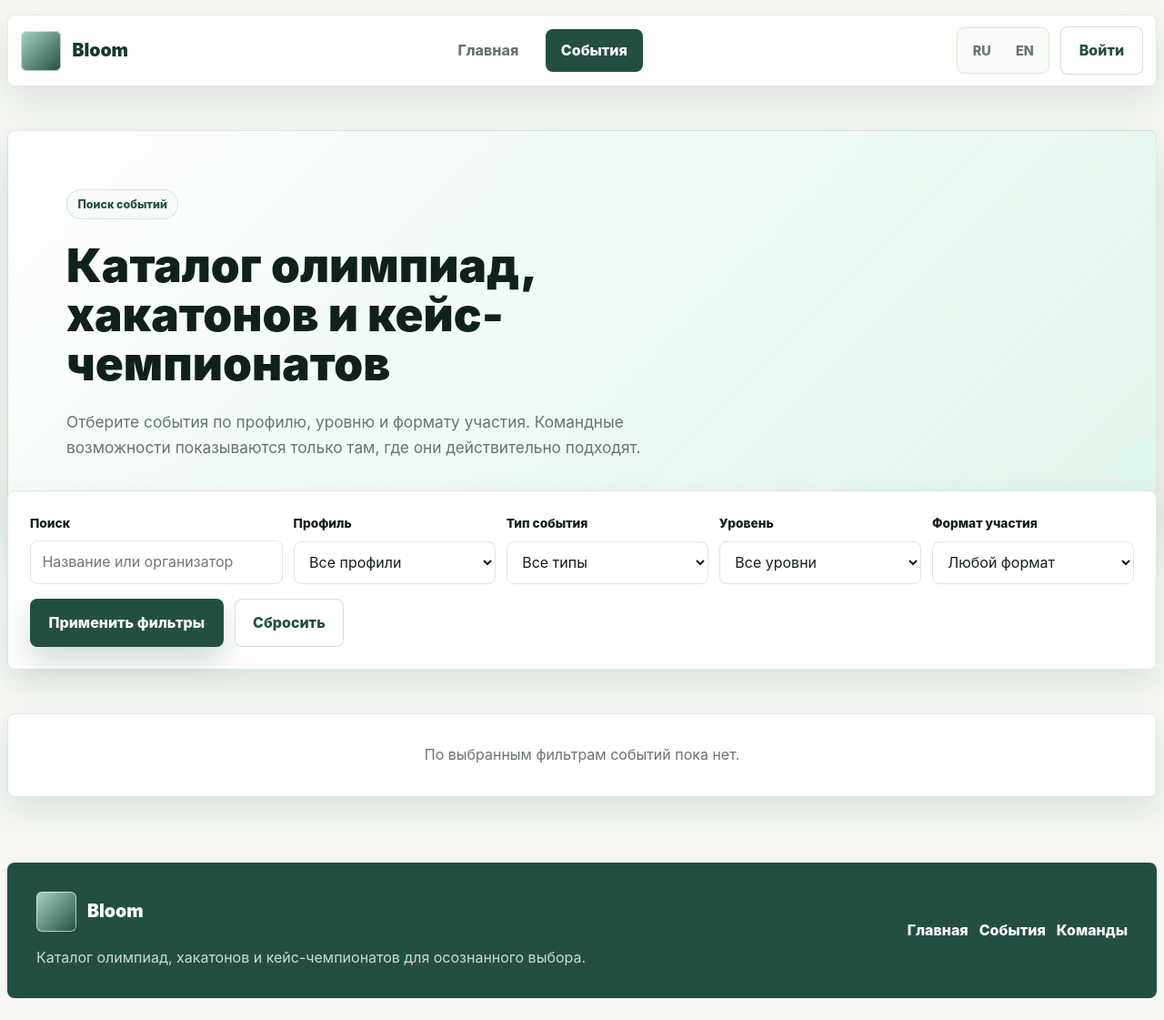
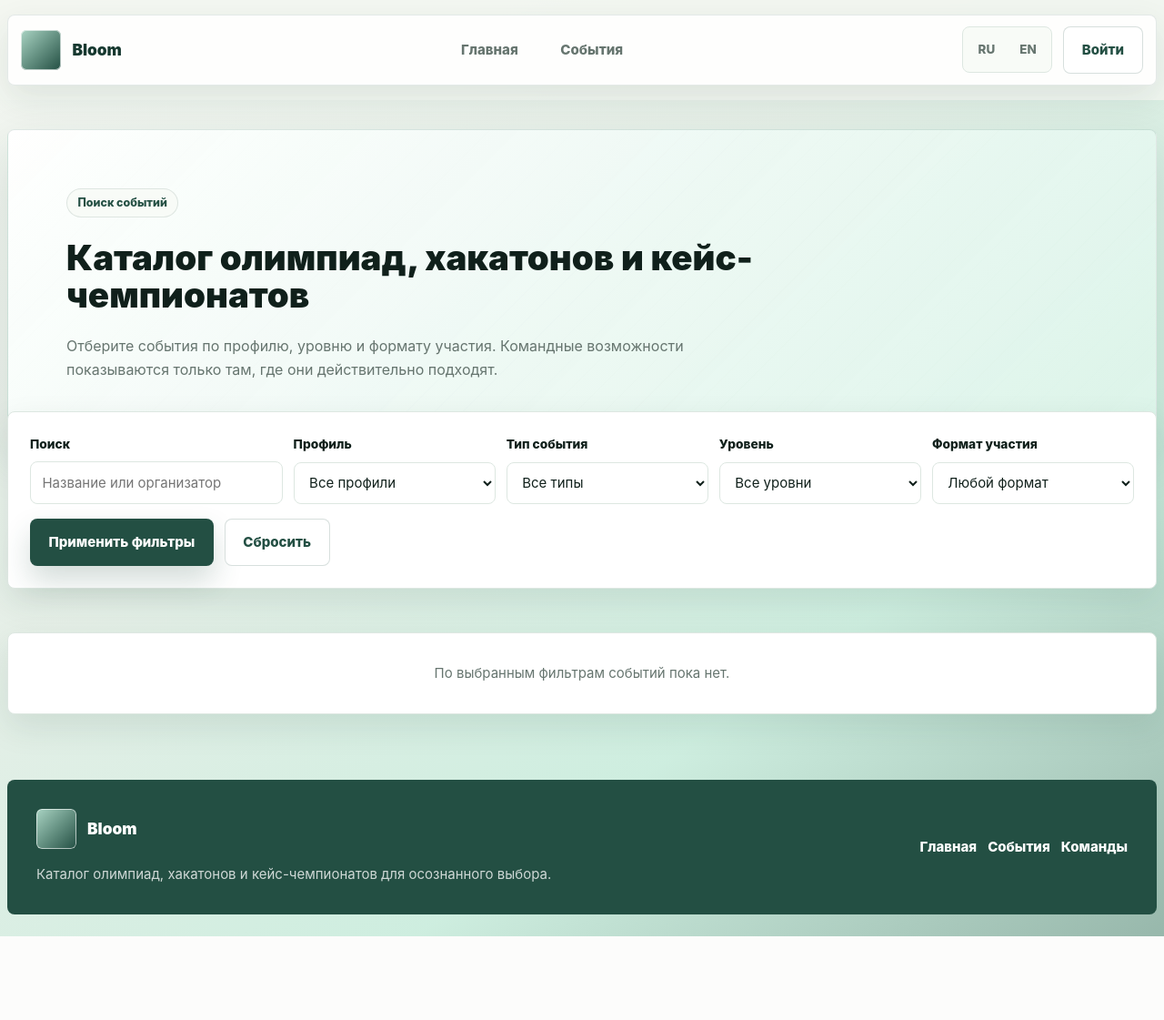
Before and after one commit to NikitOK11/Bloom, a Django app: template backend/apps/web/templates/web/event_list.html in a window 1280 px wide. Shown: the whole page at 91% size. After the commit the page ends 1029 px from the top, so only its background shows below. Run offline with Django 3.2, Linux system fonts and the light colour scheme; the template is opened without the code that fills it, so the values that code supplies are empty.

Commit message:
Tune landing navigation and hero

```diff
--- a/backend/apps/web/static/web/styles.css
+++ b/backend/apps/web/static/web/styles.css
@@ -38,10 +38,12 @@ html {
 body {
     min-height: 100%;
     margin: 0;
-    background: var(--color-bg);
+    background:
+        linear-gradient(145deg, rgba(244, 247, 242, 0.98) 0%, rgba(229, 239, 231, 0.98) 38%, rgba(191, 234, 216, 0.72) 70%, rgba(35, 79, 67, 0.72) 132%),
+        var(--color-bg);
     color: var(--color-text);
     font-family: Inter, ui-sans-serif, system-ui, -apple-system, BlinkMacSystemFont, "Segoe UI", sans-serif;
-    font-size: 16px;
+    font-size: 15px;
     line-height: 1.6;
 }
 
@@ -113,7 +115,7 @@ h3 {
     align-items: center;
     gap: var(--space-3);
     color: var(--color-deep-dark);
-    font-size: 1.22rem;
+    font-size: 1.08rem;
     font-weight: 900;
 }
 
@@ -141,7 +143,7 @@ h3 {
     padding: 0.68rem 1.08rem;
     border-radius: var(--radius-lg);
     color: var(--color-muted);
-    font-size: 1rem;
+    font-size: 0.94rem;
     font-weight: 800;
 }
 
@@ -173,7 +175,7 @@ h3 {
     background: transparent;
     color: var(--color-muted);
     font: inherit;
-    font-size: 0.9rem;
+    font-size: 0.84rem;
     font-weight: 850;
     cursor: pointer;
 }
@@ -283,7 +285,7 @@ h3 {
 .page-title {
     max-width: 820px;
     color: var(--color-text);
-    font-size: clamp(2.4rem, 5vw, 5.2rem);
+    font-size: clamp(2.25rem, 4.1vw, 4.35rem);
     font-weight: 950;
     letter-spacing: 0;
 }
@@ -296,14 +298,14 @@ h3 {
 }
 
 .page-title {
-    font-size: clamp(2rem, 4vw, 3.6rem);
+    font-size: clamp(1.85rem, 3vw, 3.05rem);
 }
 
 .hero-copy,
 .page-copy {
     max-width: 700px;
     color: var(--color-muted);
-    font-size: 1.08rem;
+    font-size: 1rem;
 }
 
 .hero-trust {
@@ -340,11 +342,13 @@ h3 {
 
 .hero-gallery {
     position: relative;
+    align-self: start;
     min-height: 520px;
     overflow: hidden;
     border-radius: var(--radius-lg);
     background: var(--color-bg-soft);
     box-shadow: var(--shadow-soft);
+    transform: translateY(-1.6rem);
 }
 
 .gallery-slide {
@@ -905,6 +909,7 @@ textarea {
 
     .hero-gallery {
         min-height: 360px;
+        transform: none;
     }
 
     .filter-panel {
--- a/backend/apps/web/templates/web/base.html
+++ b/backend/apps/web/templates/web/base.html
@@ -7,7 +7,7 @@
     <meta charset="utf-8">
     <meta name="viewport" content="width=device-width, initial-scale=1">
     <title>{% block title %}{% trans "Bloom" %}{% endblock %}</title>
-    <link rel="stylesheet" href="{% static 'web/styles.css' %}?v=reference-landing-wide-20260429">
+    <link rel="stylesheet" href="{% static 'web/styles.css' %}?v=reference-landing-tuned-20260429">
 </head>
 <body>
     <header class="site-header">
@@ -17,8 +17,8 @@
                 Bloom
             </a>
             <div class="nav-links">
-                <a class="nav-link" href="{% url 'web:home' %}">{% trans "Главная" %}</a>
-                <a class="nav-link nav-link-primary" href="{% url 'web:event-list' %}">{% trans "События" %}</a>
+                <a class="nav-link{% if request.resolver_match.url_name == 'home' %} nav-link-primary{% endif %}" href="{% url 'web:home' %}">{% trans "Главная" %}</a>
+                <a class="nav-link{% if request.resolver_match.url_name == 'event-list' or request.resolver_match.url_name == 'event-detail' or request.resolver_match.url_name == 'event-team-create' or request.resolver_match.url_name == 'team-detail' %} nav-link-primary{% endif %}" href="{% url 'web:event-list' %}">{% trans "События" %}</a>
             </div>
             <div class="nav-actions">
                 <div class="language-switcher" aria-label="{% trans 'Переключение языка' %}">
--- a/backend/apps/web/templates/web/home.html
+++ b/backend/apps/web/templates/web/home.html
@@ -7,7 +7,7 @@
 <section class="landing-hero">
     <div class="hero-content">
         <p class="hero-kicker">{% trans "События для школьников и студентов" %}</p>
-        <h1 class="hero-title">{% trans "Найди олимпиаду, хакатон или кейс-чемпионат под свои цели" %}</h1>
+        <h1 class="hero-title">{% trans "Найди свои олимпиады" %}</h1>
         <p class="hero-copy">
             {% blocktrans trimmed %}
                 Bloom помогает школьникам и студентам искать события, сравнивать уровни, следить за этапами и находить команду там, где это нужно.
```
Also changed, not shown: backend/apps/web/tests/test_events.py (+12 -3 lines), backend/locale/en/LC_MESSAGES/django.po, 1 other file.
